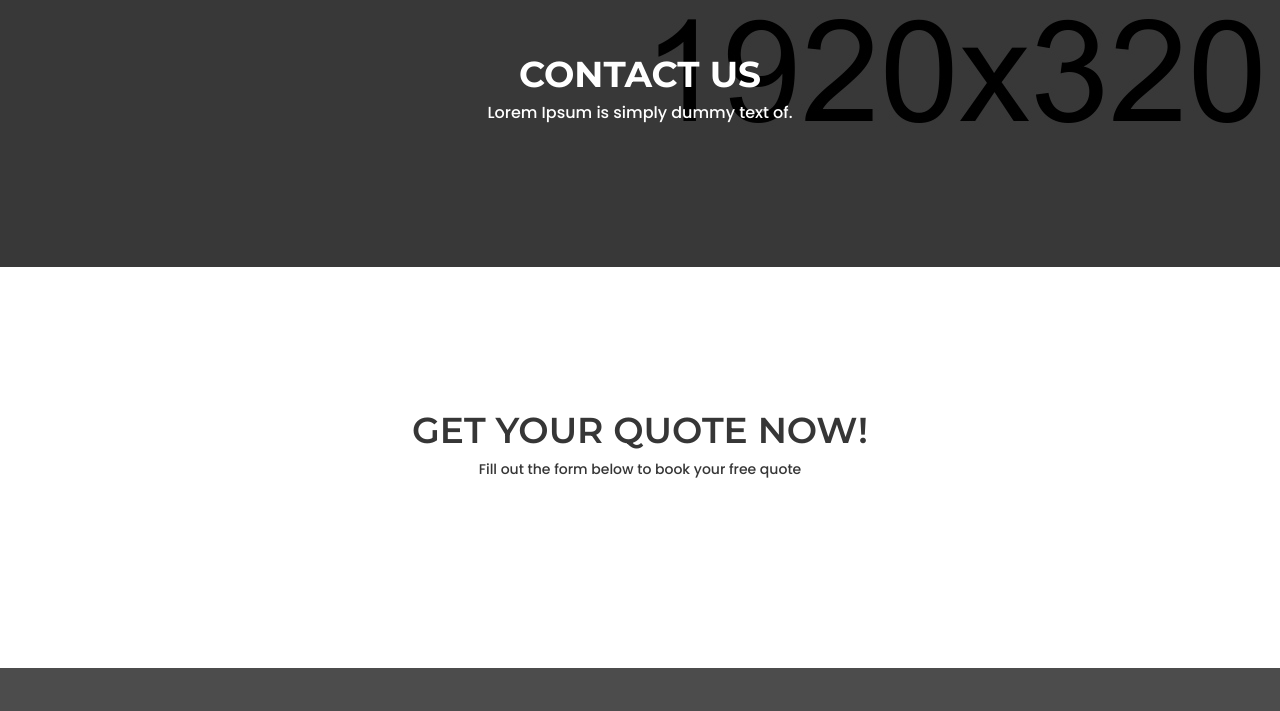
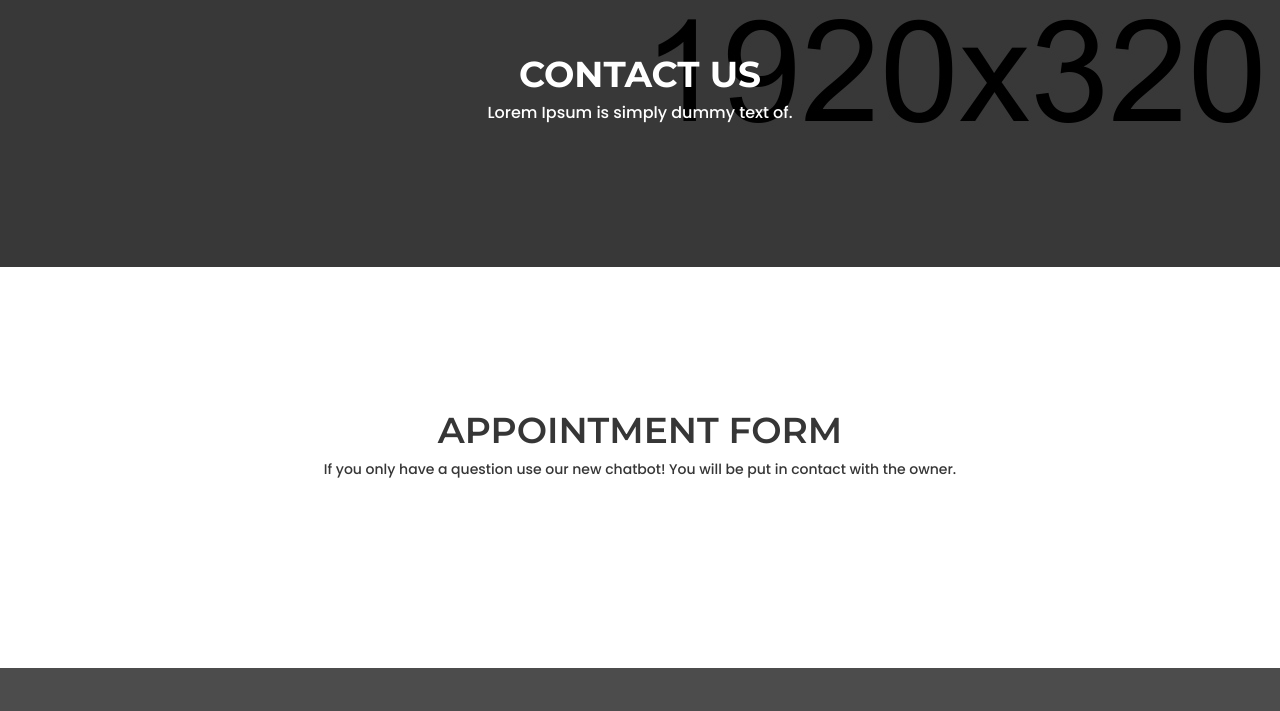
Before and after one commit to Frenchfry255/Taylor-Select-Services, a plain HTML site: page contact.html in a window 1280 px wide. Shown: the part 89-800 px from the top of the page. Drawn offline with Linux system fonts and the light colour scheme; a script that the page names is missing.

Commit message:
Update contact.html

```diff
--- a/contact.html
+++ b/contact.html
@@ -102,8 +102,8 @@
             <div class="row">
                     <div class="contact-wrapper">
                         <div class="contact-2-text">
-                            <h2>Get your quote now!</h2>
-                            <p>Fill out the form below to book your free quote</p>
+                            <h2>Appointment Form</h2>
+                            <p>If you only have a question use our new chatbot! You will be put in contact with the owner.</p>
                         </div>
 <iframe
           src="https://api.leadconnectorhq.com/widget/form/vg3WPlZlMKTNnAfT1tMZ"
```
